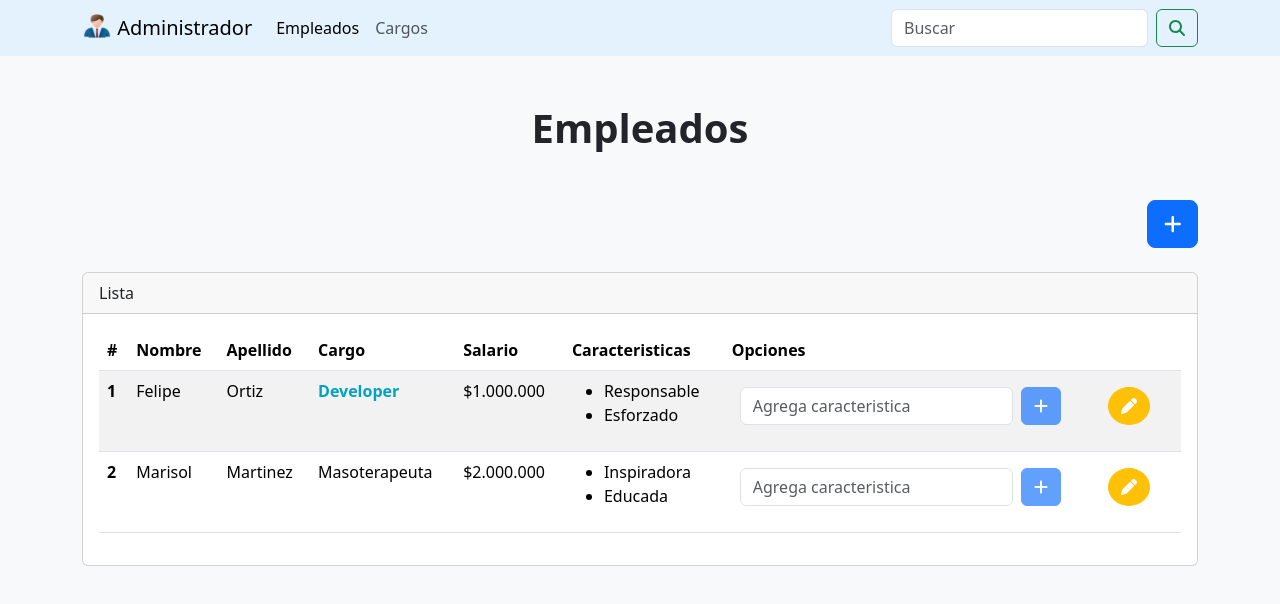
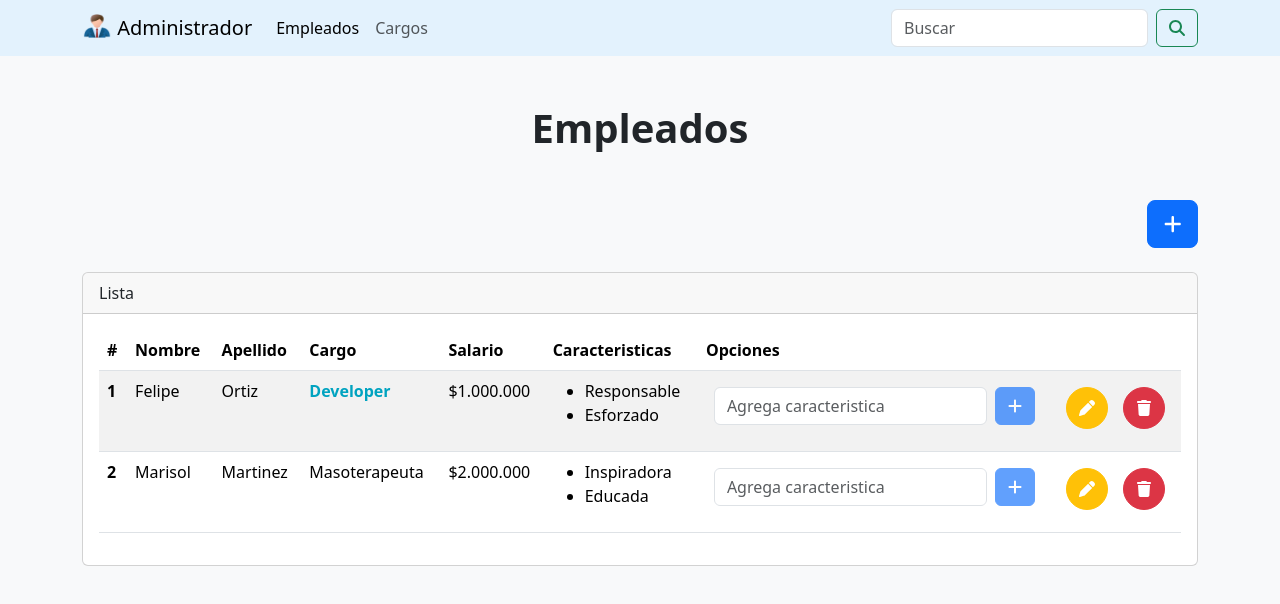
Before and after one commit to felipe-ortiz-developer/administrador, an Angular app: page / in a window 1280 px wide. Shown: the top 604 px of the page. Built offline with nearby package versions, Linux system fonts and the light colour scheme.

Commit message:
Eliminar empleado

```diff
--- a/angular.json
+++ b/angular.json
@@ -26,7 +26,8 @@
             ],
             "styles": [
               "src/styles.css",
-              "node_modules/bootstrap/dist/css/bootstrap.min.css"
+              "node_modules/bootstrap/dist/css/bootstrap.min.css",
+              "node_modules/sweetalert2/src/sweetalert2.scss"
             ],
             "scripts": [
               "node_modules/bootstrap/dist/js/bootstrap.bundle.min.js"
--- a/package.json
+++ b/package.json
@@ -25,6 +25,7 @@
     "@types/bootstrap": "^5.2.6",
     "bootstrap": "^5.3.0",
     "rxjs": "~7.8.0",
+    "sweetalert2": "^11.7.12",
     "tslib": "^2.3.0",
     "zone.js": "~0.13.0"
   },
--- a/src/app/components/empleados/agregar-empleado/agregar-empleado.component.html
+++ b/src/app/components/empleados/agregar-empleado/agregar-empleado.component.html
@@ -33,7 +33,7 @@
             <div class="modal-footer">
                 <button type="button" class="btn btn-secondary" data-bs-dismiss="modal">Cerrar</button>
                 <input type="submit"
-                    [value]="empleadoEdit ? 'Modificar' : 'Crear'"
+                    [value]="empleadoEdit ? 'Editar' : 'Crear'"
                     class="btn"
                     [ngClass]="empleadoEdit? 'btn-warning': 'btn-primary'"
                     (click)="empleadoEdit ? modificarEmpleado() : crearEmpleado()">
--- a/src/app/components/empleados/lista-empleados/lista-empleados.component.html
+++ b/src/app/components/empleados/lista-empleados/lista-empleados.component.html
@@ -41,10 +41,14 @@
                                     (eventoAgregarCaracteristica)="agregarCaracteristica($event)"
                                     [empleadoId]="empleado.id"></app-agregar-caracteristica>
                             </div>
-                            <div class="col ">
-                                <button placement="top" ngbTooltip="Editar" style="border-radius: 50%;" (click)="editarEmpleado(empleado.id)" type="button"
-                                    class="btn btn-warning d-block mx-auto mt-2" data-bs-toggle="modal" data-bs-target="#exampleModal">
+                            <div class="col d-flex">
+                                <button placement="top" ngbTooltip="Editar" (click)="editarEmpleado(empleado.id)" type="button"
+                                    class="botonTabla btn btn-warning d-block mx-auto mt-2" data-bs-toggle="modal" data-bs-target="#exampleModal">
                                     <fa-icon style="color: white" [icon]="faPen"></fa-icon>
+                                </button>
+                                <button placement="top" ngbTooltip="Eliminar" (click)="eliminarEmpleado(empleado.id)" type="button"
+                                    class="botonTabla btn btn-danger d-block mx-auto mt-2">
+                                    <fa-icon style="color: white" [icon]="faTrash"></fa-icon>
                                 </button>
                             </div>
                         </div>
--- a/src/app/components/empleados/lista-empleados/lista-empleados.component.ts
+++ b/src/app/components/empleados/lista-empleados/lista-empleados.component.ts
@@ -1,7 +1,8 @@
 import { Component, EventEmitter, Input, Output } from '@angular/core';
 import { Empleado } from '../../../models/empleado';
 import { Caracteristica } from '../../../models/caracteristica';
-import { faPen } from '@fortawesome/free-solid-svg-icons';
+import { faPen, faTrash } from '@fortawesome/free-solid-svg-icons';
+import Swal from 'sweetalert2';
 
 @Component({
   selector: 'app-lista-empleados',
@@ -10,6 +11,7 @@ import { faPen } from '@fortawesome/free-solid-svg-icons';
 })
 export class ListaEmpleadosComponent {
   faPen = faPen;
+  faTrash = faTrash;
   @Input() empleados: Empleado[] = [];
   @Output() eventoEditarEmpleado = new EventEmitter<Empleado>();
 
@@ -23,6 +25,35 @@ export class ListaEmpleadosComponent {
     // console.log(empleado);
   }
 
+  eliminarEmpleado(empleadoId: number){
+    Swal.fire({
+      title: '¿Estas seguro?',
+      text: 'Se eliminará de forma irreversible.',
+      icon: 'warning',
+      showCancelButton: true,
+      confirmButtonText: 'Confirmar',
+      confirmButtonColor: 'rgb(145, 0, 0)',
+      cancelButtonText: 'Cancelar',
+    }).then((result) => {
+      if (result.value) {
+        Swal.fire({
+          title: 'Eliminado',
+          text: 'Empleado eliminado correctamente.',
+          icon: 'success',
+          confirmButtonColor: '#0d6efd',
+        });
+        this.empleados = this.empleados.filter(empleado => empleado.id !== empleadoId);
+      } else if (result.dismiss === Swal.DismissReason.cancel) {
+        Swal.fire({
+          title: 'Cancelado',
+          text: 'Proceso cancelado.',
+          icon: 'error',
+          confirmButtonColor: '#0d6efd',
+        });
+      }
+    });
+  }
+
   formatear(numero: string){
     return new Intl.NumberFormat('es-CL').format(parseInt(numero));
   }
--- a/src/styles.css
+++ b/src/styles.css
@@ -3,3 +3,9 @@
     color: rgb(0, 163, 192);
     font-weight: bold;
 }
+
+.botonTabla {
+    border-radius: 50% !important;
+    width: 42px;
+    height: 42px;
+}
```
Also changed, not shown: 2 other files (tests, documents, lock files or other folders).
